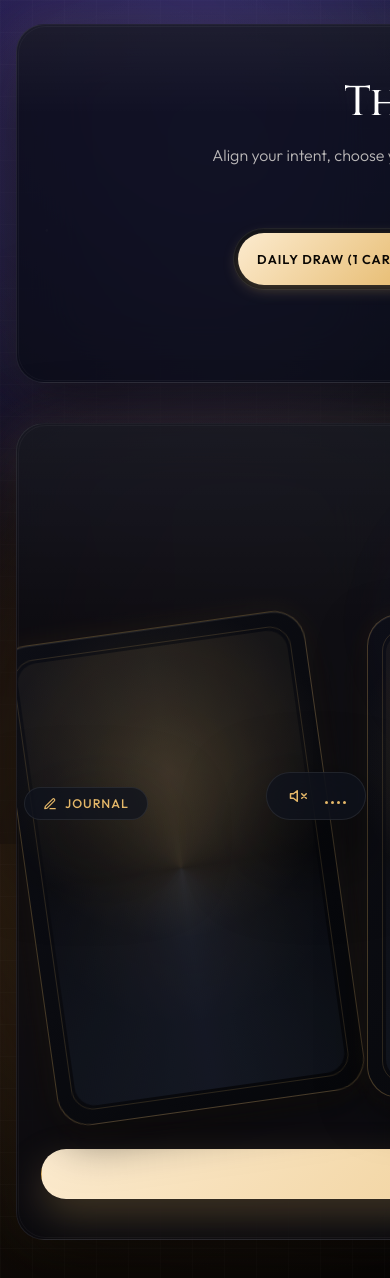
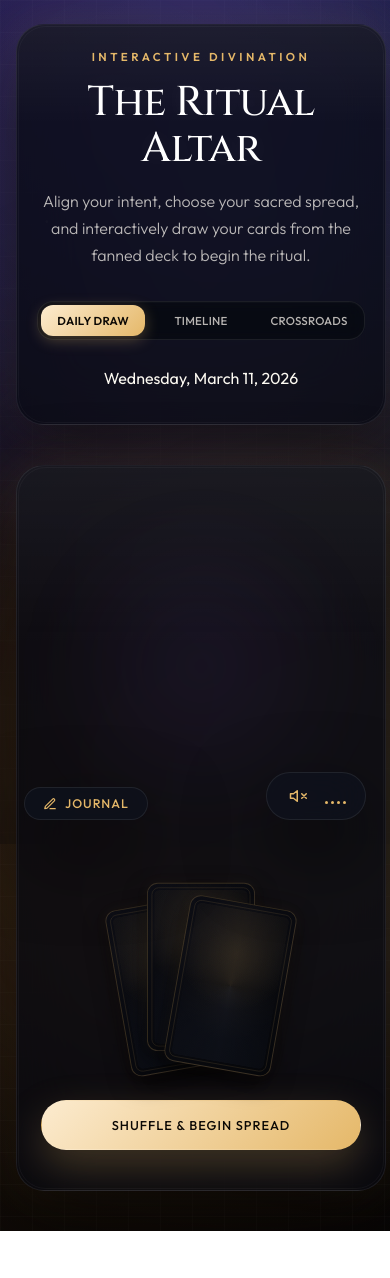
Before and after one commit to earlwlkr/tarotdi, a Next.js app: page / in a window 390 px wide. After the commit the page ends 1231 px from the top, so only its background shows below. Built offline with nearby package versions, Linux system fonts and the light colour scheme.

Commit message:
style: optimize layout responsiveness and intro deck stack for mobile devices

```diff
--- a/app/globals.css
+++ b/app/globals.css
@@ -1651,3 +1651,136 @@ h3 {
     transform: translate3d(0, 0, calc(var(--card-idx) * -2.5px)) rotate(0deg);
   }
 }
+
+/* --- RESPONSIVE INTRO STACK --- */
+.intro-deck-stack {
+  display: flex;
+  justify-content: center;
+  align-items: center;
+  gap: 16px;
+  margin: 40px auto 24px;
+  height: 240px;
+  position: relative;
+  width: 100%;
+}
+
+.intro-deck-card {
+  width: 120px;
+  height: 187px;
+  border-radius: 12px;
+  border: 1px solid rgba(229, 184, 105, 0.22);
+  background:
+    radial-gradient(circle at 50% 30%, rgba(229, 184, 105, 0.1), transparent 45%),
+    linear-gradient(135deg, #0d0e15 0%, #06070a 100%);
+  box-shadow: 0 10px 25px rgba(0, 0, 0, 0.55), 0 0 15px rgba(229, 184, 105, 0.05);
+  position: absolute;
+  transition: transform 300ms ease;
+}
+
+.intro-deck-card::before {
+  content: "";
+  position: absolute;
+  inset: 4px;
+  border-radius: 8px;
+  border: 1px solid rgba(229, 184, 105, 0.12);
+}
+
+.intro-deck-card::after {
+  content: "";
+  position: absolute;
+  inset: 7px;
+  border-radius: 6px;
+  background:
+    radial-gradient(circle at center, rgba(229, 184, 105, 0.08), transparent 60%),
+    conic-gradient(from 0deg, rgba(229, 184, 105, 0.1), transparent, rgba(111, 143, 218, 0.1), transparent, rgba(229, 184, 105, 0.1));
+  opacity: 0.5;
+}
+
+.intro-deck-card--one {
+  transform: rotate(-10deg) translate(-35px, 10px);
+  z-index: 1;
+}
+
+.intro-deck-card--two {
+  transform: translateY(-5px);
+  z-index: 2;
+}
+
+.intro-deck-card--three {
+  transform: rotate(10deg) translate(35px, 10px);
+  z-index: 3;
+}
+
+.stage.is-shuffling {
+  min-height: 560px;
+}
+
+/* --- MOBILE SPECIFIC SCALING & ALIGNMENTS --- */
+@media (max-width: 640px) {
+  .stage.is-shuffling {
+    min-height: 340px;
+  }
+
+  /* Compact tabs layout */
+  .ritual-selector {
+    width: 100%;
+    border-radius: 16px;
+    padding: 3px;
+    margin-bottom: 16px;
+  }
+
+  .ritual-tab {
+    padding: 8px 4px;
+    font-size: 0.72rem;
+    letter-spacing: 0.02em;
+    border-radius: 12px;
+  }
+
+  /* Beautiful mobile scaling for the drawing fan to fit viewports without horizontal overflow */
+  .deck-fan-container {
+    height: 300px;
+    transform: scale(0.8);
+    transform-origin: bottom center;
+    margin-top: 20px;
+  }
+
+  /* Drawer layout compact */
+  .journal-drawer-content {
+    padding: 24px 20px;
+  }
+
+  .journal-drawer-header h2 {
+    font-size: 1.4rem;
+  }
+
+  /* Active slots stack gaps */
+  .spread-slots-container {
+    gap: 20px;
+  }
+}
+
+@media (max-width: 440px) {
+  /* Deeper scaling for very narrow viewports (e.g. older/smaller mobile screens) */
+  .deck-fan-container {
+    height: 240px;
+    transform: scale(0.68);
+    transform-origin: bottom center;
+  }
+
+  .intro-deck-stack {
+    height: 210px;
+    transform: scale(0.9);
+  }
+}
+
+@media (max-width: 370px) {
+  .deck-fan-container {
+    height: 210px;
+    transform: scale(0.58);
+    transform-origin: bottom center;
+  }
+
+  .ritual-tab {
+    font-size: 0.68rem;
+  }
+}
--- a/components/daily-reading.tsx
+++ b/components/daily-reading.tsx
@@ -562,7 +562,7 @@ export function DailyReadingExperience({ reading, formattedDate }: DailyReadingP
                 role="tab"
                 aria-selected={spreadType === "daily"}
               >
-                Daily Draw (1 Card)
+                Daily Draw
               </button>
               <button
                 className={`ritual-tab ${spreadType === "three-card" ? "is-active" : ""}`}
@@ -571,7 +571,7 @@ export function DailyReadingExperience({ reading, formattedDate }: DailyReadingP
                 role="tab"
                 aria-selected={spreadType === "three-card"}
               >
-                Timeline (3 Cards)
+                Timeline
               </button>
               <button
                 className={`ritual-tab ${spreadType === "choices" ? "is-active" : ""}`}
@@ -580,7 +580,7 @@ export function DailyReadingExperience({ reading, formattedDate }: DailyReadingP
                 role="tab"
                 aria-selected={spreadType === "choices"}
               >
-                Crossroads (2 Cards)
+                Crossroads
               </button>
             </div>
           </div>
@@ -595,12 +595,12 @@ export function DailyReadingExperience({ reading, formattedDate }: DailyReadingP
 
           {/* INTRO: Shuffle Action */}
           {ritualState === "intro" && (
-            <div style={{ textAlign: "center", zIndex: 10 }}>
+            <div style={{ textAlign: "center", zIndex: 10, width: "100%" }}>
               <div className="stage__glow" style={{ position: "relative", margin: "0 auto", transform: "none", filter: "blur(40px)", opacity: 0.6 }} />
-              <div style={{ display: "flex", justifyContent: "center", gap: "16px", marginBottom: "40px", marginTop: "-160px" }}>
-                <span className="deck__card deck__card--one" style={{ position: "relative", transform: "rotate(-8deg) translateX(-15px)" }} />
-                <span className="deck__card deck__card--two" style={{ position: "relative", transform: "translateY(-10px)" }} />
-                <span className="deck__card deck__card--three" style={{ position: "relative", transform: "rotate(8deg) translateX(15px)" }} />
+              <div className="intro-deck-stack">
+                <span className="intro-deck-card intro-deck-card--one" />
+                <span className="intro-deck-card intro-deck-card--two" />
+                <span className="intro-deck-card intro-deck-card--three" />
               </div>
               <button className="button button--primary" onClick={handleStartRitual} type="button">
                 Shuffle & Begin Spread
@@ -610,7 +610,7 @@ export function DailyReadingExperience({ reading, formattedDate }: DailyReadingP
 
           {/* SHUFFLING: Animated Swaying Deck Stack */}
           {ritualState === "shuffling" && (
-            <div className="stage is-shuffling" style={{ minHeight: "560px", width: "100%" }}>
+            <div className="stage is-shuffling" style={{ width: "100%" }}>
               <div className="stage__glow" />
               <div className="mystical-shuffle-deck">
                 {Array.from({ length: 8 }).map((_, idx) => (
```
